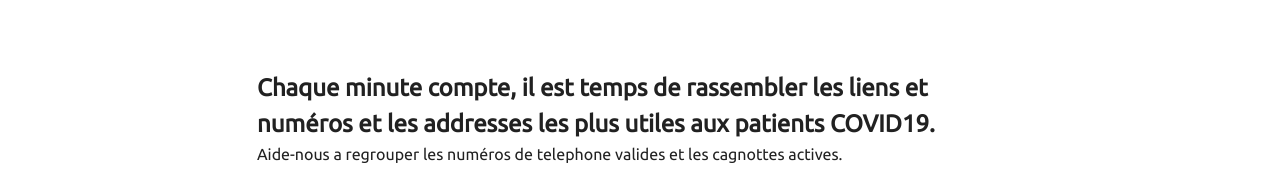
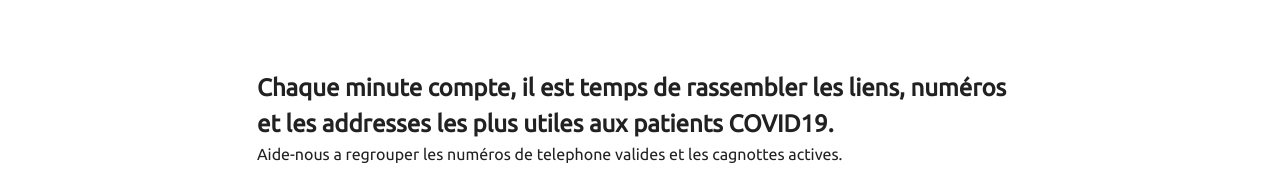
Before and after one commit to info-covid19-dz/web, a Nuxt app: page / in a window 1280 px wide. Shown: the part 316-508 px from the top of the page. Built offline with nearby package versions, Linux system fonts and the light colour scheme.

Commit message:
added text

```diff
--- a/pages/index.vue
+++ b/pages/index.vue
@@ -4,7 +4,7 @@
       <v-row justify="center" align="center">
         <v-col class="my-15" cols="12" md="8">
           <h2>
-            Chaque minute compte, il est temps de rassembler les liens et
+            Chaque minute compte, il est temps de rassembler les liens,
             numéros et les addresses les plus utiles aux patients COVID19.
           </h2>
           <p>
```
